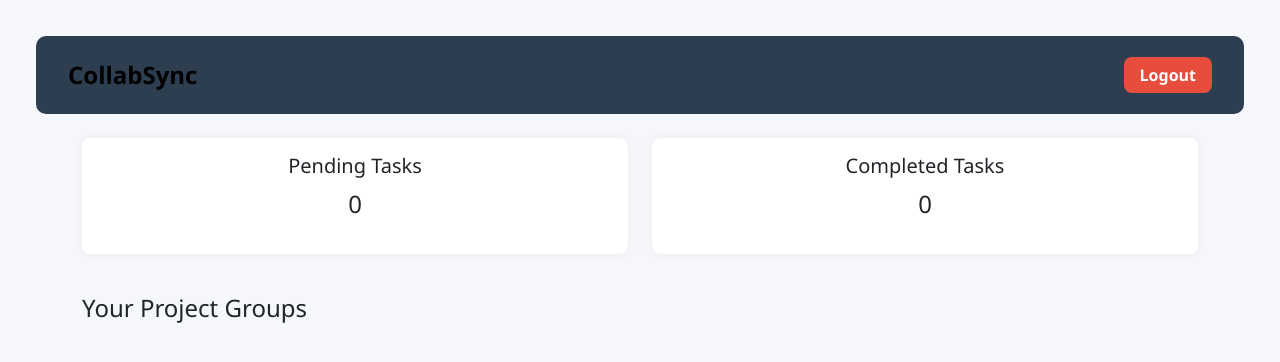
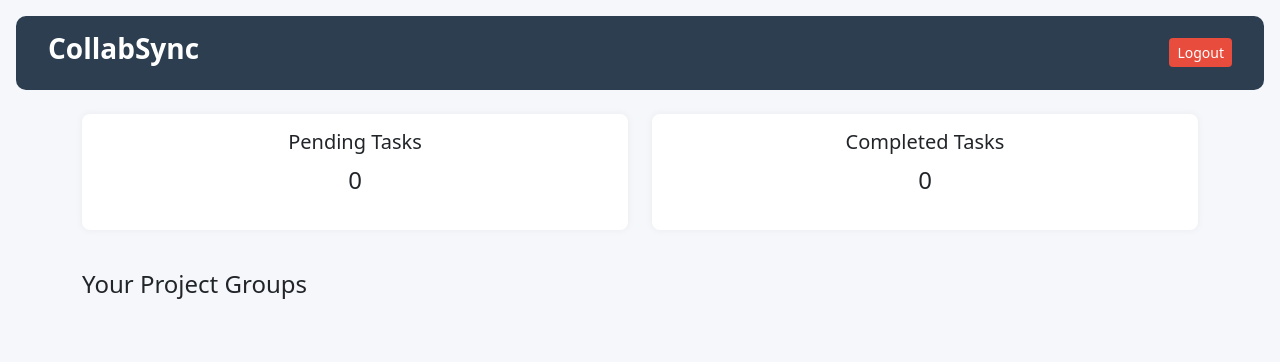
Before and after one commit to varunraj1106/collabsync-frontend, a plain HTML site: page Dashboard.html in a window 1280 px wide. Drawn offline with nearby package versions, Linux system fonts and the light colour scheme.

Commit message:
Update Dashboard.html

```diff
--- a/Dashboard.html
+++ b/Dashboard.html
@@ -3,37 +3,31 @@
 <head>
   <meta charset="UTF-8" />
   <meta name="viewport" content="width=device-width, initial-scale=1.0"/>
-  <title>Task | CollabSync</title>
-  <link rel="stylesheet" href="styles/css/managerdash1.css">
+  <title>CollabSync | Dashboard</title>
   <link href="https://cdn.jsdelivr.net/npm/bootstrap@5.3.0/dist/css/bootstrap.min.css" rel="stylesheet"/>
   <style>
-    body {
-      background-color: #f5f7fa;
-      margin: 0;
-      font-family: Arial, sans-serif;
-    }
-    .navbar {
-      background-color: #2c3e50;
-      padding: 1rem 2rem;
+    body { background-color: #f5f7fa; }
+
+    .top-bar {
       display: flex;
       justify-content: space-between;
       align-items: center;
-      color: white;
+      background-color: #2c3e50;
+      padding: 1rem 2rem;
+      color: #fff;
       border-radius: 10px;
       margin: 1rem;
     }
-    .navbar-brand {
-      font-size: 1.5rem;
+
+    .top-bar h3 {
       font-weight: bold;
     }
-    .logout-btn {
+
+    .btn-danger {
       background-color: #e74c3c;
-      color: white;
       border: none;
-      padding: 6px 16px;
-      border-radius: 8px;
-      font-weight: bold;
     }
+
     .stats-box, .project-card {
       background-color: #fff;
       padding: 1rem;
@@ -45,10 +39,9 @@
 </head>
 <body>
 
-  <!-- Top Navbar -->
-  <div class="navbar">
-    <span class="navbar-brand">CollabSync</span>
-    <button class="logout-btn" onclick="logout()">Logout</button>
+  <div class="top-bar">
+    <h3>CollabSync</h3>
+    <button class="btn btn-sm btn-danger" onclick="logout()">Logout</button>
   </div>
 
   <div class="container mt-4">
@@ -74,7 +67,7 @@
   <script>
     const userId = localStorage.getItem('userId');
     const username = localStorage.getItem('username');
-    document.addEventListener('DOMContentLoaded', fetchEmployeeGroups);
+    document.getElementById('username')?.textContent = username || '';
 
     const statuses = [
       "Test Cases",
@@ -87,18 +80,15 @@
     const pendingStatuses = statuses.slice(0, 5);
     const completedStatus = "Done";
 
-    document.querySelector('.navbar-brand').innerHTML = `CollabSync`;
-
     async function fetchEmployeeGroups() {
       try {
-        document.getElementById('username').textContent = username || '';
-
         const res = await fetch(`https://collabsync-backend-i376.onrender.com/api/groups/by-member/${userId}`);
         const assignedGroups = await res.json();
 
+        if (!Array.isArray(assignedGroups)) throw new Error("Invalid response");
+
         let pendingCount = 0;
         let completedCount = 0;
-
         const container = document.getElementById('groupsContainer');
         container.innerHTML = '';
 
@@ -121,15 +111,19 @@
         document.getElementById('pendingCount').textContent = pendingCount;
         document.getElementById('completedCount').textContent = completedCount;
 
-      } catch (error) {
-        console.error('❌ Error fetching employee groups:', error);
+      } catch (err) {
+        console.error("❌ Error fetching groups:", err);
+        alert("Failed to load groups.");
       }
     }
 
     function logout() {
       localStorage.clear();
+      sessionStorage.clear();
       window.location.href = 'Auth_page.html';
     }
+
+    document.addEventListener('DOMContentLoaded', fetchEmployeeGroups);
   </script>
 </body>
 </html>
```
